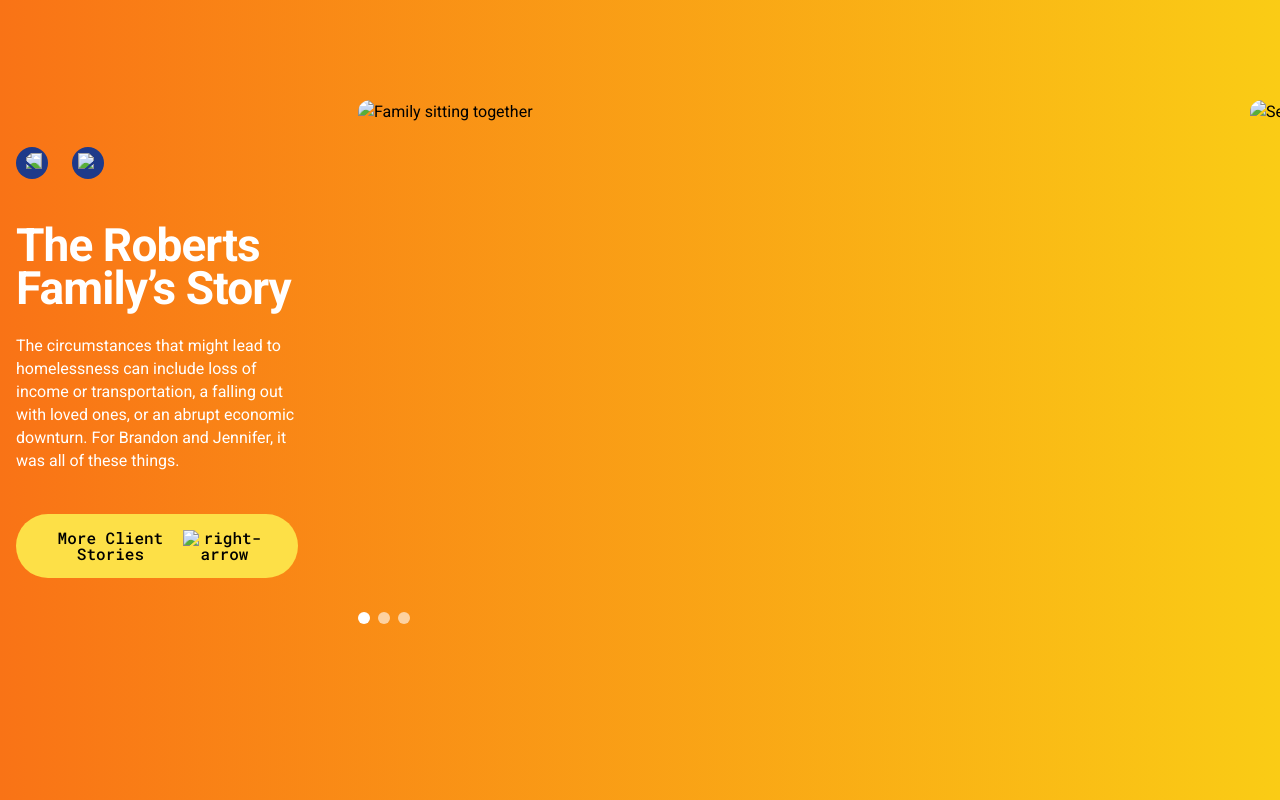
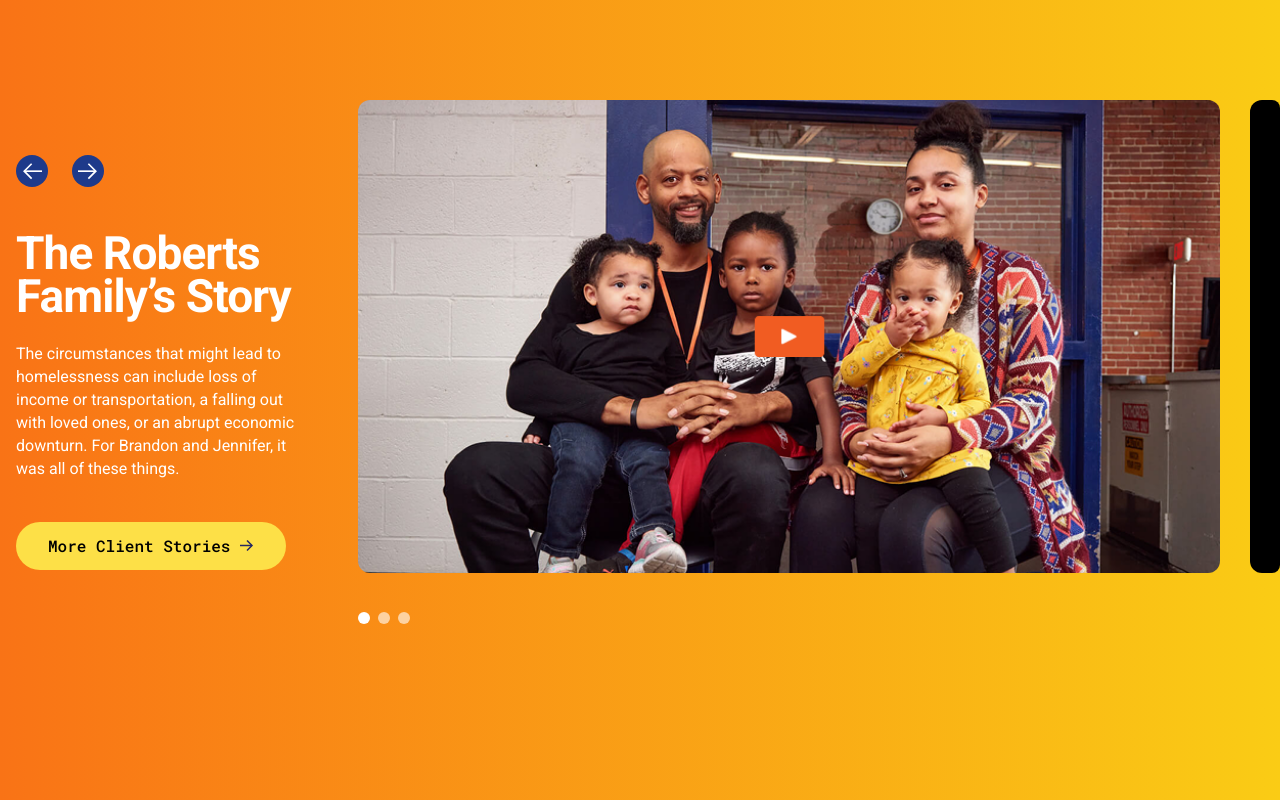
Before and after one commit to danyx75/Development-Exercise, a plain HTML site: page index.html in a window 1280 px wide. Drawn offline with nearby package versions, Linux system fonts and the light colour scheme.

Commit message:
Update index.html

```diff
--- a/index.html
+++ b/index.html
@@ -166,10 +166,10 @@
           <!-- Desktop Arrow Buttons -->
           <div class="desktop-arrows space-x-6 md:justify-start">
             <button id="prev" class="bg-blue-900 w-8 h-8 flex items-center justify-center rounded-full">
-              <img src="./Assets/arrow.svg" alt="left arrow" class="w-5 h-5 -scale-x-100">
+              <img src="./arrow.svg" alt="left arrow" class="w-5 h-5 -scale-x-100">
             </button>
             <button id="next" class="bg-blue-900 w-8 h-8 flex items-center justify-center rounded-full">
-              <img src="./Assets/arrow.svg" alt="right arrow" class="w-5 h-5">
+              <img src="./arrow.svg" alt="right arrow" class="w-5 h-5">
             </button>
           </div>
 
@@ -186,16 +186,16 @@
           <!-- CTA Button + Mobile Arrows -->
           <div class="flex-mobile">
             <button class="inline-flex items-center bg-yellow-300 text-black px-8 py-4 rounded-[34px] font-['Roboto_Mono'] font-medium text-base hover:bg-yellow-200 transition leading-none">
-              More Client Stories <img src="./Assets/button-arrow.svg" class="ml-2.5" alt="right-arrow">
+              More Client Stories <img src="./button-arrow.svg" class="ml-2.5" alt="right-arrow">
             </button>
 
             <!-- Mobile Arrow Buttons -->
             <div class="mobile-arrows space-x-6 md:justify-start">
               <button id="prev-mobile" class="bg-blue-900 w-8 h-8 flex items-center justify-center rounded-full">
-                <img src="./Assets/arrow.svg" alt="left arrow" class="w-5 h-5 -scale-x-100">
+                <img src="./arrow.svg" alt="left arrow" class="w-5 h-5 -scale-x-100">
               </button>
               <button id="next-mobile" class="bg-blue-900 w-8 h-8 flex items-center justify-center rounded-full">
-                <img src="./Assets/arrow.svg" alt="right arrow" class="w-5 h-5">
+                <img src="./arrow.svg" alt="right arrow" class="w-5 h-5">
               </button>
             </div>
           </div>
@@ -209,9 +209,9 @@
         <div class="slider-wrapper rounded-lg overflow-x-hidden">
           <div id="slider">
             <!-- Each Slide -->
-            <div class="slide"><img src="./Assets/placeholder-video.png" alt="Family sitting together"></div>
-            <div class="slide"><img src="./Assets/Video 2.png" alt="Second story"></div>
-            <div class="slide"><img src="./Assets/Video 3.png" alt="Third story"></div>
+            <div class="slide"><img src="./placeholder-video.png" alt="Family sitting together"></div>
+            <div class="slide"><img src="./Video 2.png" alt="Second story"></div>
+            <div class="slide"><img src="./Video 3.png" alt="Third story"></div>
           </div>
         </div>
 
```
